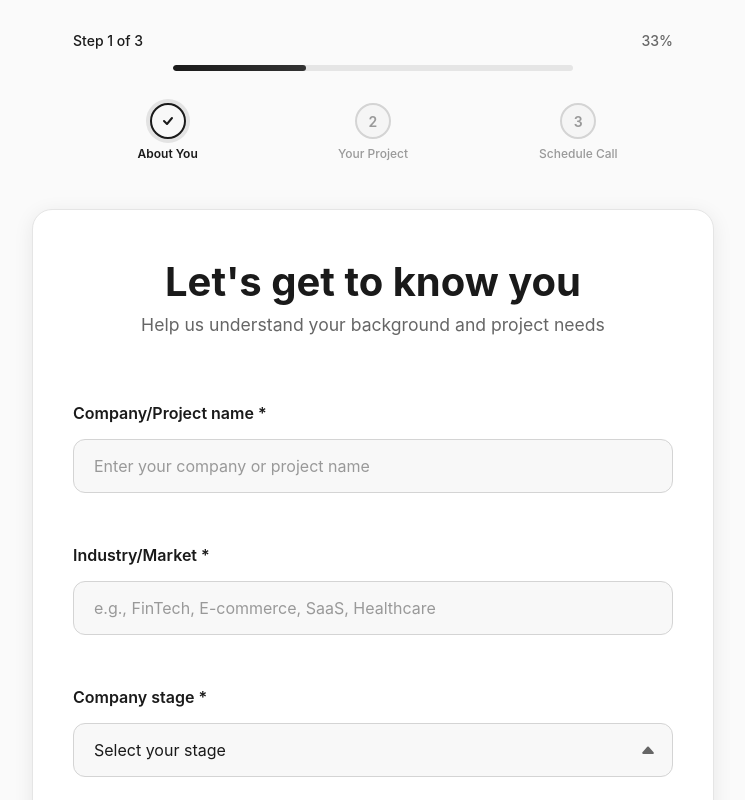
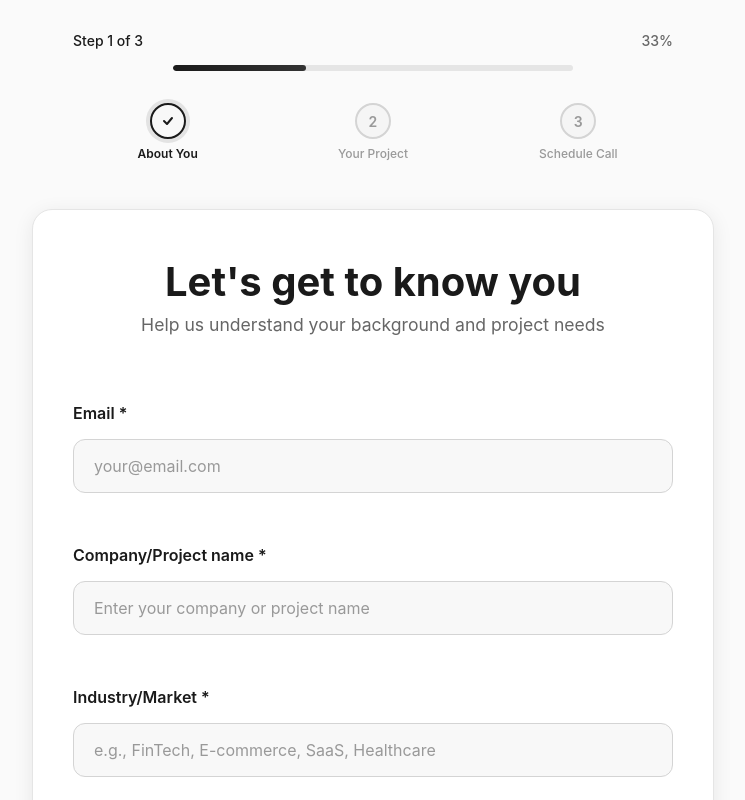
Before and after one commit to HehLul/apex_startups, a React (Vite) app in the folder website/: page /onboarding in a window 1280 px wide. Shown: the top 800 px of the page, without its empty margins (267-1012 px from the left). Built offline with nearby package versions, Linux system fonts and the light colour scheme.

Commit message:
feat: add email input first page

```diff
--- a/website/src/pages/Onboarding/Page1.jsx
+++ b/website/src/pages/Onboarding/Page1.jsx
@@ -5,6 +5,7 @@ import ProgressIndicator from "../../components/ProgressIndicator/ProgressIndica
 
 const Page1 = () => {
   const [formData, setFormData] = useState({
+    email: "",
     companyName: "",
     role: "",
     industry: "",
@@ -31,6 +32,11 @@ const Page1 = () => {
   const validateForm = () => {
     const newErrors = {};
 
+    if (!formData.email?.trim()) {
+      newErrors.email = "Email is required";
+    } else if (!/\S+@\S+\.\S+/.test(formData.email)) {
+      newErrors.email = "Please enter a valid email address";
+    }
     if (!formData.companyName?.trim()) {
       newErrors.companyName = "Company/Project name is required";
     }
@@ -88,6 +94,20 @@ const Page1 = () => {
         </div>
 
         <form className="onboarding-form">
+          <div className="form-group priority-field">
+            <label htmlFor="email">Email *</label>
+            <input
+              type="email"
+              id="email"
+              value={formData.email}
+              onChange={(e) => handleInputChange("email", e.target.value)}
+              placeholder="your@email.com"
+              className={errors.email ? "error" : ""}
+            />
+            {errors.email && (
+              <span className="error-message">{errors.email}</span>
+            )}
+          </div>
           <div className="form-group">
             <label htmlFor="companyName">Company/Project name *</label>
             <input
--- a/website/src/pages/Onboarding/Page2.jsx
+++ b/website/src/pages/Onboarding/Page2.jsx
@@ -62,7 +62,8 @@ const Page2 = () => {
 
       // Navigate to next page (you'll implement this routing)
       console.log("Page 2 form data saved:", formData);
-      alert("Form submitted! (Add routing to next page here)");
+      //   alert("Form submitted! (Add routing to next page here)");
+      navigate("/onboarding3");
     }
   };
 
--- a/website/src/pages/Onboarding/Page3.jsx
+++ b/website/src/pages/Onboarding/Page3.jsx
@@ -65,6 +65,9 @@ const Page3 = () => {
     // Navigate back to page 2
     navigate("/onboarding2");
   };
+  const handleDone = () => {
+    navigate("/successpage");
+  };
 
   return (
     <div className="onboarding-container">
@@ -107,7 +110,7 @@ const Page3 = () => {
           <button onClick={handleBack} className="btn-back">
             ← Back to Project Details
           </button>
-          <button onClick={handleBack} className="btn-next">
+          <button onClick={handleDone} className="btn-next">
             Complete
           </button>
         </div>
```
